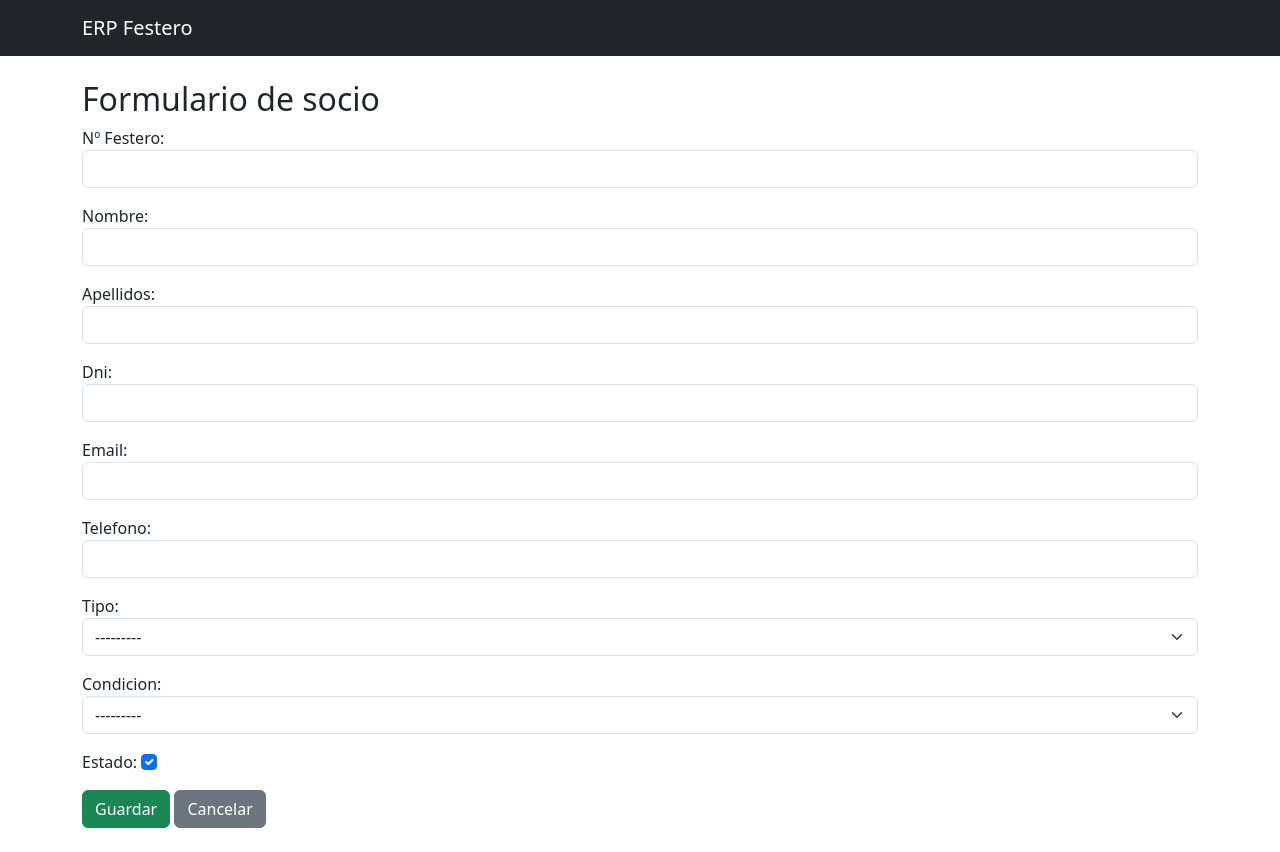
After one commit to joalmar24/festeroerp, a Django app: template apps/socios/templates/socios/form.html in a window 1280 px wide. The commit adds this page. Run offline with Django 5.2, Linux system fonts and the light colour scheme; the template is opened without the code that fills it: values that come from a table or form of the project are taken from there, others are empty.

Commit message:
Mejoras módulo socios + numero festero + migraciones

```diff
--- a/apps/socios/forms.py
+++ b/apps/socios/forms.py
@@ -1,15 +1,29 @@
 from django import forms
 from .models import Socio
+
+
+def clean(self):
+    cleaned_data = super().clean()
+    tipo = cleaned_data.get("tipo")
+    condicion = cleaned_data.get("condicion")
+
+    if tipo and tipo.nombre.lower() != "adulto" and condicion:
+        self.add_error("condicion", "Solo los adultos pueden tener condición.")
+
+    return cleaned_data
 
 class SocioForm(forms.ModelForm):
     class Meta:
         model = Socio
-        fields = ['nombre', 'apellidos', 'dni', 'email', 'telefono', 'estado']
+        fields = ['numero_festero', 'nombre', 'apellidos', 'dni', 'email', 'telefono','tipo', 'condicion', 'estado']
         widgets = {
+            'numero_festero': forms.TextInput(attrs={'class': 'form-control'}),
             'nombre': forms.TextInput(attrs={'class': 'form-control'}),
             'apellidos': forms.TextInput(attrs={'class': 'form-control'}),
             'dni': forms.TextInput(attrs={'class': 'form-control'}),
             'email': forms.EmailInput(attrs={'class': 'form-control'}),
             'telefono': forms.TextInput(attrs={'class': 'form-control'}),
+            'tipo': forms.Select(attrs={'class': 'form-select'}),
+            'condicion': forms.Select(attrs={'class': 'form-select'}),
             'estado': forms.CheckboxInput(attrs={'class': 'form-check-input'}),
         }
--- a/apps/socios/models.py
+++ b/apps/socios/models.py
@@ -1,12 +1,28 @@
 from django.db import models
 
+class TipoSocio(models.Model):
+    nombre = models.CharField(max_length=100)
+
+    def __str__(self):
+        return self.nombre
+
+
+class Condicion(models.Model):
+    nombre = models.CharField(max_length=100)
+
+    def __str__(self):
+        return self.nombre
+
 class Socio(models.Model):
+    numero_festero = models.IntegerField(unique=True,null=True, blank=True, verbose_name="Nº Festero")
     nombre = models.CharField(max_length=200)
     apellidos = models.CharField(max_length=200, blank=True, default='')
     dni = models.CharField(max_length=20, unique=True)
     email = models.EmailField(blank=True, null=True)
     telefono = models.CharField(max_length=50, blank=True)
+    tipo = models.ForeignKey(TipoSocio, on_delete=models.PROTECT)
+    condicion = models.ForeignKey(Condicion,on_delete=models.PROTECT,null=True,blank=True)
     fecha_alta = models.DateField(auto_now_add=True)
-    estado = models.BooleanField(default=True)
+    estado = models.BooleanField(default=True)  # activo / baja lógica
     def __str__(self):
         return f"{self.nombre} {self.apellidos}"
--- /dev/null
+++ b/apps/socios/templates/socios/form.html
@@ -0,0 +1,18 @@
+{% extends 'base.html' %}
+{% block content %}
+<div class="container my-4">
+    <h2>Formulario de socio</h2>
+
+    <form method="post">
+        {% csrf_token %}
+        {{ form.as_p }}
+
+        <button type="submit" class="btn btn-success">
+            Guardar
+        </button>
+        <a href="{% url 'home' %}" class="btn btn-secondary">
+            Cancelar
+        </a>
+    </form>
+</div>
+{% endblock %}
--- a/apps/socios/urls.py
+++ b/apps/socios/urls.py
@@ -5,5 +5,5 @@ urlpatterns = [
     path('', views.home, name='home'),
     path('crear/', views.crear_socio, name='crear_socio'),
     path('editar/<int:pk>/', views.editar_socio, name='editar_socio'),
-    path('eliminar/<int:pk>/', views.eliminar_socio, name='eliminar_socio'),
+    path('baja/<int:pk>/', views.baja_socio, name='baja_socio'),
 ]
--- a/apps/socios/views.py
+++ b/apps/socios/views.py
@@ -29,7 +29,7 @@ def editar_socio(request, pk):
         form = SocioForm(instance=socio)
 
     return render(request, 'socios/crear.html', {'form': form})
-def eliminar_socio(request, pk):
+def baja_socio(request, pk):
     socio = get_object_or_404(Socio, pk=pk)
     socio.estado = False
     socio.save()
```
Also changed, not shown: apps/socios/admin.py (+11 -1 lines), apps/socios/templates/socios/crear.html (+10 -0 lines), apps/socios/templates/socios/home.html (+19 -3 lines), apps/socios/migrations/0004_socio_condicion_socio_tipo.py (added), apps/socios/migrations/0005_socio_numero_festero.py (added), apps/socios/migrations/0006_condicion_tiposocio_alter_socio_condicion_and_more.py (added), apps/socios/migrations/0007_alter_socio_numero_festero.py (added), apps/socios/migrations/0008_alter_socio_condicion.py (added).
